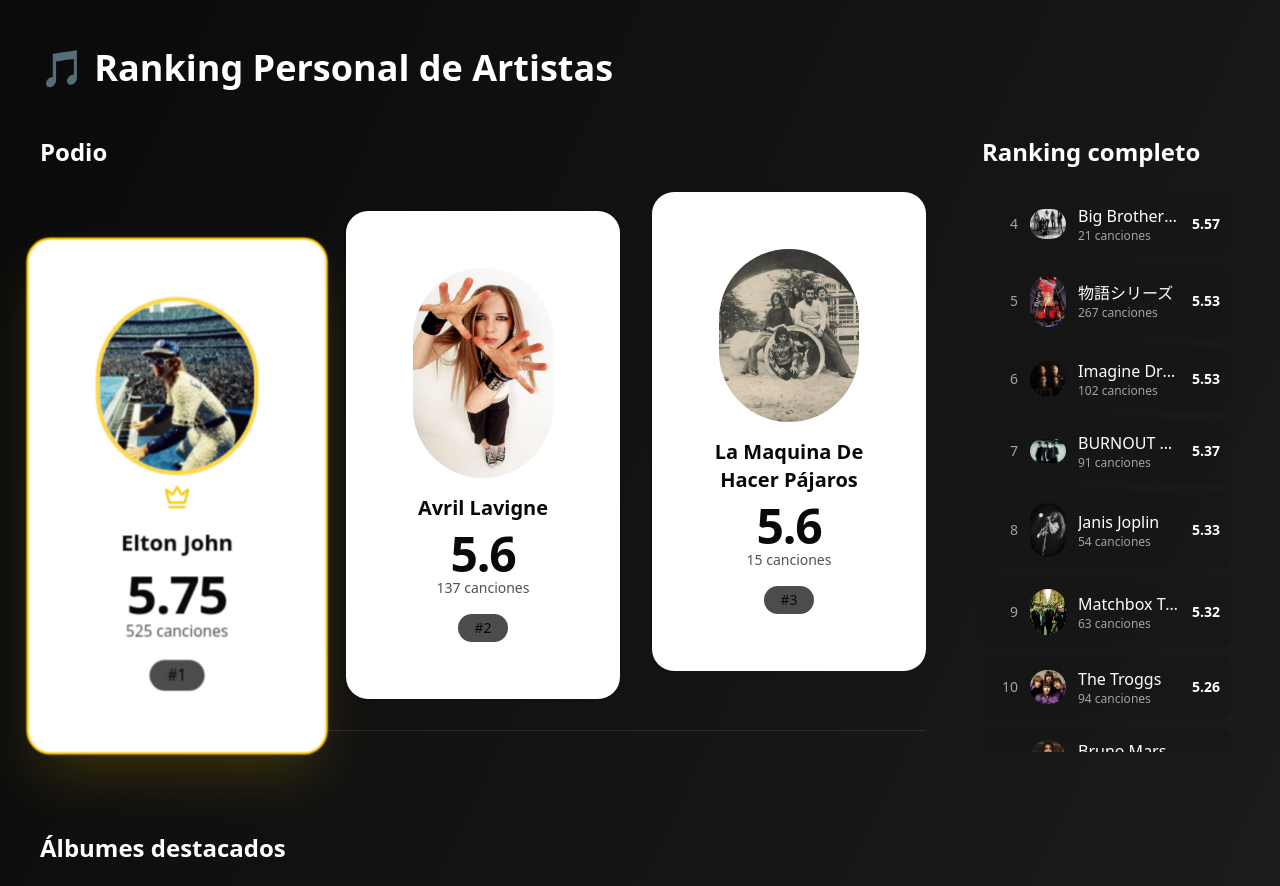
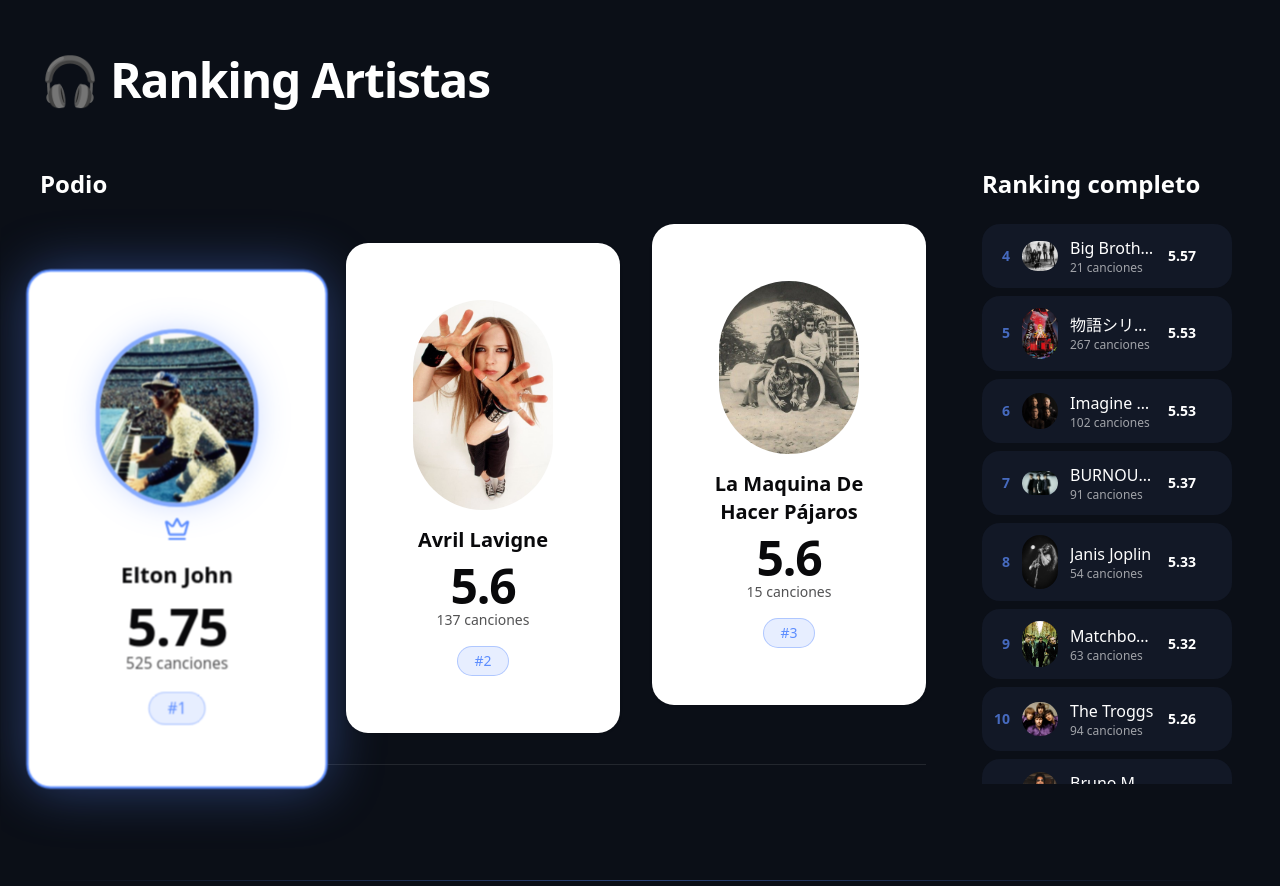
Before and after one commit to fede-peitti/spotify-ranking, a Next.js app: page / in a window 1280 px wide. Shown: the top 886 px of the page. Built offline with nearby package versions, Linux system fonts and the light colour scheme.

Commit message:
updates 20/2

```diff
--- a/app/page.tsx
+++ b/app/page.tsx
@@ -45,14 +45,14 @@ export default function Page() {
   }, []);
 
   return (
-    <main className="min-h-screen bg-gradient-to-br from-neutral-950 via-neutral-900 to-neutral-800 text-white px-10 py-12">
+    <main className="min-h-screen bg-[#0B0F17] text-white px-10 py-14">
       {/* TITLE */}
       <motion.h1
         initial={{ opacity: 0, y: -20 }}
         animate={{ opacity: 1, y: 0 }}
-        className="mb-12 text-4xl font-extrabold"
+        className="mb-16 text-5xl font-extrabold tracking-tight"
       >
-        🎵 Ranking Personal de Artistas
+        🎧 Ranking Artistas
       </motion.h1>
 
       {/* CONTENT */}
@@ -66,8 +66,10 @@ export default function Page() {
         </Section>
       </div>
 
-      {/* ⬇️ NUEVO: ALBUM MOSAIC */}
-      <Section title="Álbumes destacados" className="mt-20">
+      <div className="my-24 h-px w-full bg-gradient-to-r from-transparent via-[#5C8DFF]/40 to-transparent" />
+
+      {/* ALBUM MOSAIC */}
+      <Section title="Álbumes destacados" className="pt-20">
         <AlbumMosaic albums={albums.slice(0, 12)} />
       </Section>
     </main>
--- a/components/album/AlbumMosaic.tsx
+++ b/components/album/AlbumMosaic.tsx
@@ -34,7 +34,7 @@ export function AlbumMosaic({ albums }: Props) {
             className={layout}
           >
             {/* CUADRADO REAL */}
-            <div className="group relative aspect-square w-full overflow-hidden rounded-2xl shadow-xl">
+            <div className="group relative aspect-square w-full overflow-hidden rounded-3xl bg-[#121826] shadow-[0_15px_40px_rgba(0,0,0,0.35)] transition-transform duration-300 hover:-translate-y-1">
               <img
                 src={albumImage(album.Album)}
                 alt={album.Album}
@@ -42,10 +42,9 @@ export function AlbumMosaic({ albums }: Props) {
               />
 
               {/* SCORE */}
-              <div className="absolute left-3 top-3 rounded-full bg-black/80 px-3 py-1 text-sm font-bold backdrop-blur">
-                ⭐ {album.avg}
+              <div className="absolute left-3 top-3 rounded-full bg-black/20 border border-[#5C8DFF]/50 px-3 py-1 text-sm font-semibold text-white backdrop-blur-md">
+                {album.avg}
               </div>
-
               {/* OVERLAY */}
               <div className="absolute inset-0 flex flex-col justify-end bg-gradient-to-t from-black/80 via-black/40 to-transparent p-4 opacity-0 transition-opacity group-hover:opacity-100">
                 <p className="text-sm font-bold leading-tight">{album.Album}</p>
--- a/components/common/ArtistAvatar.tsx
+++ b/components/common/ArtistAvatar.tsx
@@ -17,7 +17,7 @@ export function ArtistAvatar({ name, size = 120, highlight = false }: Props) {
         mx-auto
         rounded-full
         object-cover
-        ${highlight ? "ring-4 ring-yellow-400/70" : ""}
+        ${highlight ? "ring-4 ring-[#5C8DFF]/70 shadow-[0_0_30px_rgba(92,141,255,0.35)]" : ""}
       `}
       onError={(e) => {
         e.currentTarget.src = "/artists/unown.jpg";
--- a/components/common/ScoreBadge.tsx
+++ b/components/common/ScoreBadge.tsx
@@ -4,7 +4,7 @@ type Props = {
 
 export function ScoreBadge({ rank }: Props) {
   return (
-    <span className="mt-4 inline-block rounded-full bg-black/70 px-4 py-1 text-sm">
+    <span className="mt-4 inline-block rounded-full bg-[#5C8DFF]/15 border border-[#5C8DFF]/40 px-4 py-1 text-sm font-medium text-[#5C8DFF]">
       #{rank}
     </span>
   );
--- a/components/podium/PodiumCard.tsx
+++ b/components/podium/PodiumCard.tsx
@@ -33,7 +33,7 @@ export function PodiumCard({ artist, rank }: Props) {
      backdrop-blur
     ${
       isWinner
-        ? "border-2 border-yellow-400 shadow-2xl shadow-yellow-400/20"
+        ? "border-2 border-[#5C8DFF] shadow-[0_0_50px_rgba(92,141,255,0.4)]"
         : "border border-white/10"
     }
   `}
@@ -41,7 +41,7 @@ export function PodiumCard({ artist, rank }: Props) {
         <CardContent className="p-8">
           <ArtistAvatar name={artist.Artist} size={140} highlight={isWinner} />
 
-          {isWinner && <Crown className="mx-auto mt-3 text-yellow-400" />}
+          {isWinner && <Crown className="mx-auto mt-3 text-[#5C8DFF]" />}
 
           <h2 className="mt-4 text-xl font-bold">{artist.Artist}</h2>
 
--- a/components/ranking/RankingList.tsx
+++ b/components/ranking/RankingList.tsx
@@ -13,10 +13,20 @@ export function RankingList({ artists }: Props) {
       {rest.map((artist, index) => (
         <div
           key={artist.Artist}
-          className="flex items-center gap-3 rounded-xl bg-neutral-900/60 p-3"
+          className="
+  flex items-center gap-3
+  rounded-2xl
+  bg-[#121826]
+  p-3
+  transition-all
+  hover:bg-[#182235]
+  hover:translate-x-1
+"
         >
           {/* Rank */}
-          <span className="w-6 text-right text-sm opacity-60">{index + 4}</span>
+          <span className="w-4 text-right text-sm font-semibold text-[#5C8DFF]/70">
+            {index + 4}
+          </span>
 
           {/* Avatar */}
           <ArtistAvatar name={artist.Artist} size={36} />
@@ -28,7 +38,7 @@ export function RankingList({ artists }: Props) {
           </div>
 
           {/* Score */}
-          <span className="text-sm font-bold">{artist.avg}</span>
+          <span className="w-13 text-sm font-bold">{artist.avg}</span>
         </div>
       ))}
     </div>
```
